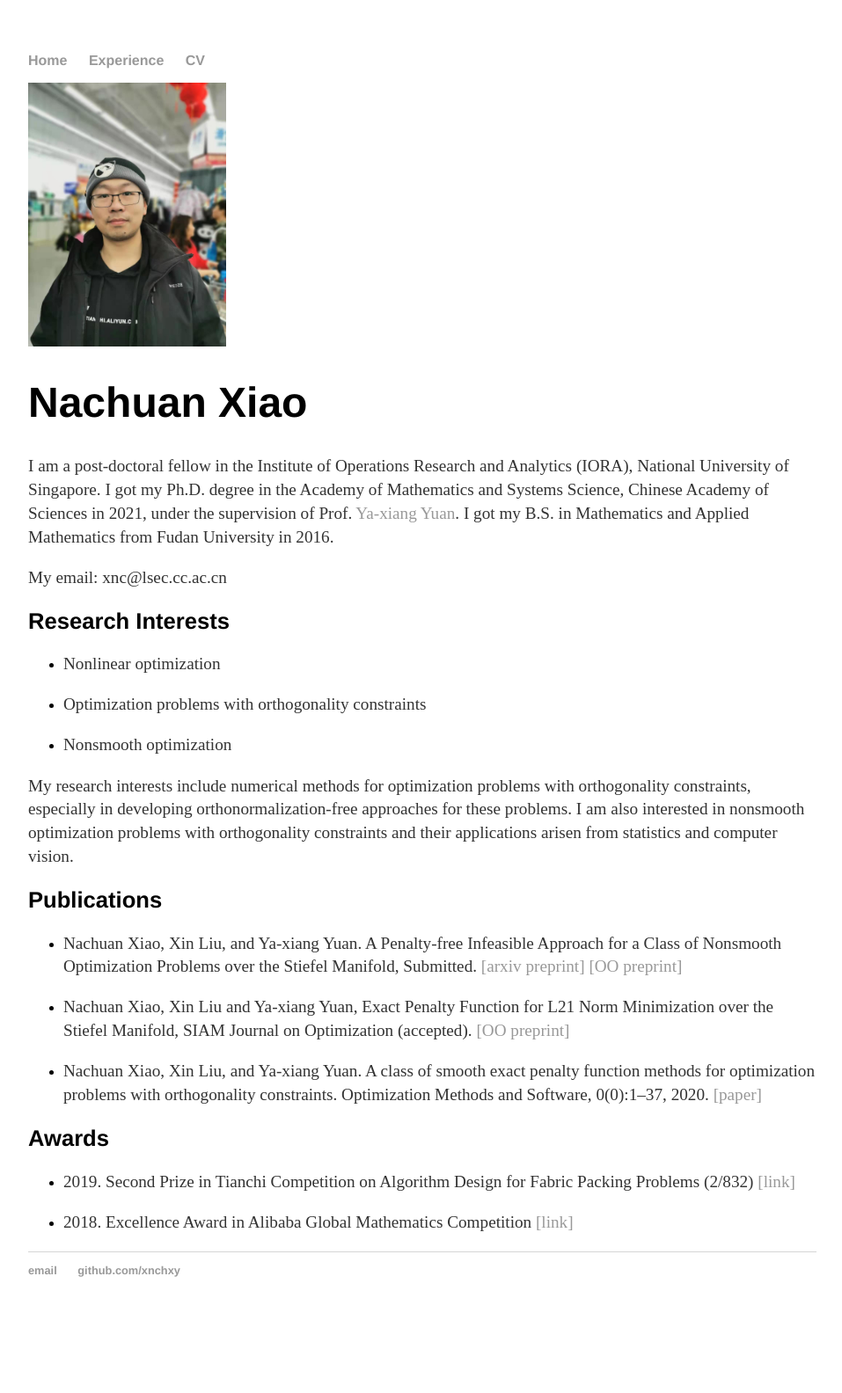
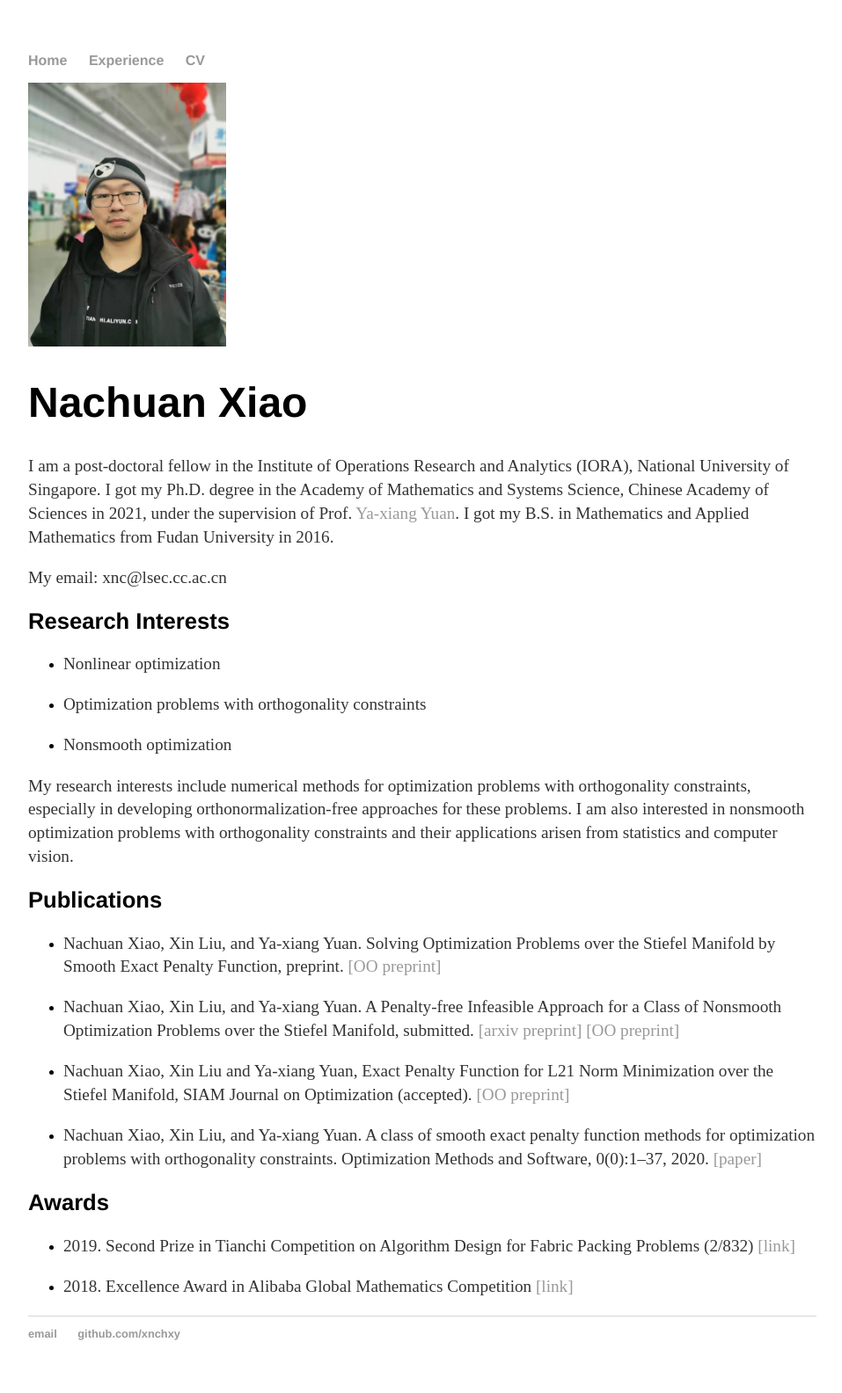
Before and after one commit to xnchxy/xnchxy.github.io, a Jekyll site: the page built from index.html, in a window 1280 px wide. Shown: the whole page at 88% size, without its empty margins (160-1117 px from the left). Built offline with Jekyll 4.4.1, drawn with Linux system fonts in a browser that asks for light colours; before the commit the page ends 1512 px from its top, so only the background shows below that.

Commit message:
Update index.html

```diff
--- a/index.html
+++ b/index.html
@@ -22,7 +22,8 @@
 <div class="about">
         <h2>Publications</h2>
 	<ul>
-		<li><p>Nachuan Xiao, Xin Liu, and Ya-xiang Yuan. A Penalty-free Infeasible Approach for a Class of Nonsmooth Optimization Problems over the Stiefel Manifold, Submitted. <a href="https://arxiv.org/abs/2103.03514v2">[arxiv preprint] <a href="http://www.optimization-online.org/DB_HTML/2021/03/8285.html">[OO preprint]</a></p></li>
+		<li><p>Nachuan Xiao, Xin Liu, and Ya-xiang Yuan. Solving Optimization Problems over the Stiefel Manifold by Smooth Exact Penalty Function, preprint. <a href="http://www.optimization-online.org/DB_HTML/2021/10/8628.html">[OO preprint]</a></p></li>
+		<li><p>Nachuan Xiao, Xin Liu, and Ya-xiang Yuan. A Penalty-free Infeasible Approach for a Class of Nonsmooth Optimization Problems over the Stiefel Manifold, submitted. <a href="https://arxiv.org/abs/2103.03514v2">[arxiv preprint] <a href="http://www.optimization-online.org/DB_HTML/2021/03/8285.html">[OO preprint]</a></p></li>
 		<li><p>Nachuan Xiao, Xin Liu and Ya-xiang Yuan, Exact Penalty Function for L21 Norm Minimization over the Stiefel Manifold, SIAM Journal on Optimization (accepted). <a href="http://www.optimization-online.org/DB_HTML/2020/07/7908.html">[OO preprint]  </a></p></li>
 		<li><p>Nachuan Xiao, Xin Liu, and Ya-xiang Yuan. A class of smooth exact penalty function methods for optimization problems with orthogonality constraints. Optimization Methods and Software, 0(0):1–37, 2020. <a href="https://www.tandfonline.com/doi/full/10.1080/10556788.2020.1852236?journalCode=goms20">[paper] </a></p></li>
 	</ul>
```
